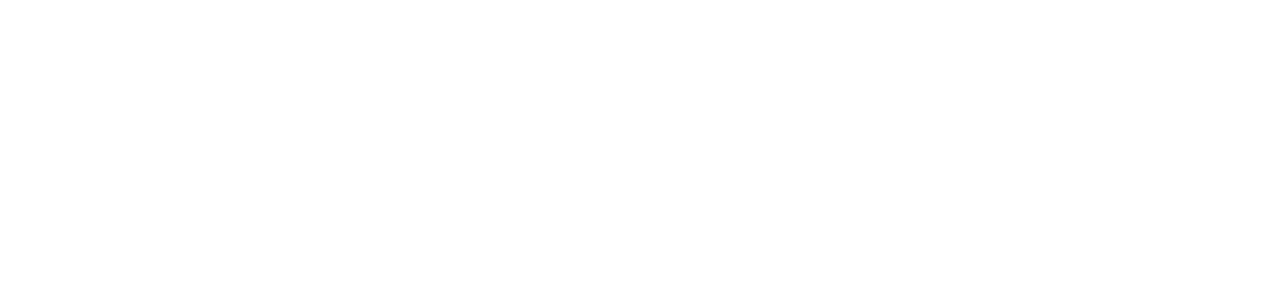
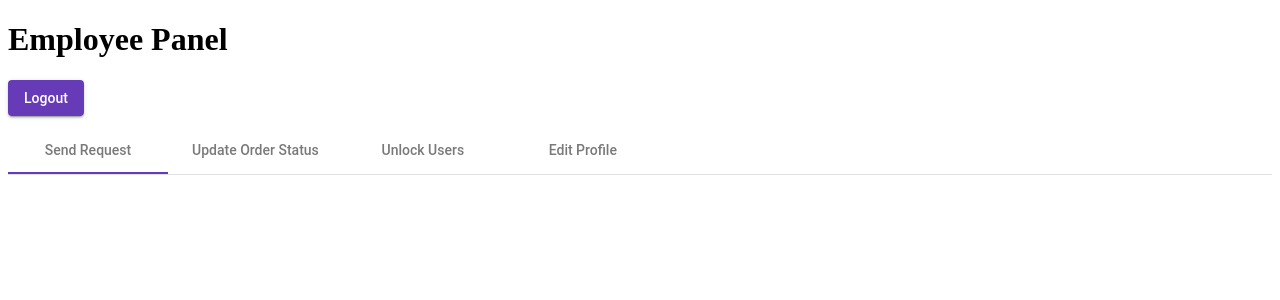
Before and after one commit to Shubhankar100/Shubhankar, an Angular app in the folder grocer/: page /employeePanel in a window 1280 px wide. Before the commit this address led to /. Shown: the top 300 px of the page. Built offline with nearby package versions, Linux system fonts and the light colour scheme.

Commit message:
Module issues

```diff
--- a/grocer/src/app/app-routing.module.ts
+++ b/grocer/src/app/app-routing.module.ts
@@ -4,12 +4,13 @@
 import { RegisterNormalUserComponent } from './register-normal-user/register-normal-user.component';
 import { FirstPageComponent } from './first-page/first-page.component';
 import { UserLoginComponent } from './user-login/user-login.component';
-
+import { EmployeePanelComponent } from './employee-panel/employee-panel.component';
 
 const routes: Routes = [
   {path:"userLogin",component:UserLoginComponent},
   {path:"userPanel",component:UserPanelComponent},
   {path:"registerUser",component:RegisterNormalUserComponent},
+  {path:"employeePanel",component:EmployeePanelComponent},
   {path:"",component:FirstPageComponent}
 ];
 
--- a/grocer/src/app/app.module.ts
+++ b/grocer/src/app/app.module.ts
@@ -17,6 +17,7 @@
 import { MatTabsModule } from '@angular/material/tabs';
 import { environment } from '../environments/environment';
 import { UserLoginComponent } from './user-login/user-login.component';
+import { EmployeePanelComponent } from './employee-panel/employee-panel.component';
 
 @NgModule({
   declarations: [
@@ -24,7 +25,8 @@
     UserPanelComponent,
     RegisterNormalUserComponent,
     FirstPageComponent,
-    UserLoginComponent
+    UserLoginComponent,
+    EmployeePanelComponent
   ],
   imports: [
     BrowserModule,
--- /dev/null
+++ b/grocer/src/app/employee-panel/employee-panel.component.html
@@ -0,0 +1,21 @@
+<div>
+    <h1>Employee Panel</h1>
+    <a mat-raised-button color="primary" style="margin-bottom: 10px;" routerLink="/">Logout</a>
+    <mat-tab-group style="text-align: center;">
+        <mat-tab label="Send Request">
+            <!--"Select items" function-->
+        </mat-tab>
+        <mat-tab label="Update Order Status">
+            <!--Order functions-->
+
+        </mat-tab>
+        <mat-tab label="Unlock Users">
+            <!--Edit profile functions-->
+
+        </mat-tab>
+        <mat-tab label="Edit Profile">
+            <!--Funding functions-->
+
+        </mat-tab>
+    </mat-tab-group>
+</div>
--- /dev/null
+++ b/grocer/src/app/employee-panel/employee-panel.component.ts
@@ -0,0 +1,17 @@
+import { Component, OnInit } from '@angular/core';
+import { NgForm } from '@angular/forms';
+import { Router } from '@angular/router';
+
+@Component({
+  selector: 'app-employee-panel',
+  templateUrl: './employee-panel.component.html',
+  styleUrls: ['./employee-panel.component.css']
+})
+export class EmployeePanelComponent implements OnInit {
+
+  constructor(public router:Router) { }
+
+  ngOnInit(): void {
+  }
+
+}
--- a/grocer/src/app/first-page/first-page.component.html
+++ b/grocer/src/app/first-page/first-page.component.html
@@ -1,6 +1,6 @@
 <div>
     <h1>Grocery Main</h1>
     <!--Insert each login option-->
-    <a routerLink="/userLogin">User Login</a>
+    <a routerLink="/userLogin">User Login</a> | <a routerLink="/employeePanel">Employee Login</a>
     <br>
 </div>
```
Also changed, not shown: grocer/src/app/employee-panel/employee-panel.component.css (added), 1 other file (tests, documents, lock files or other folders).
